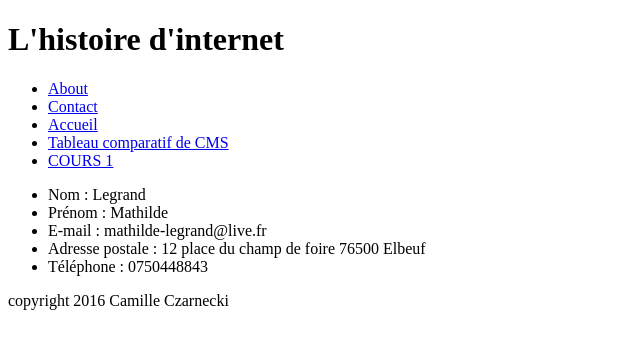
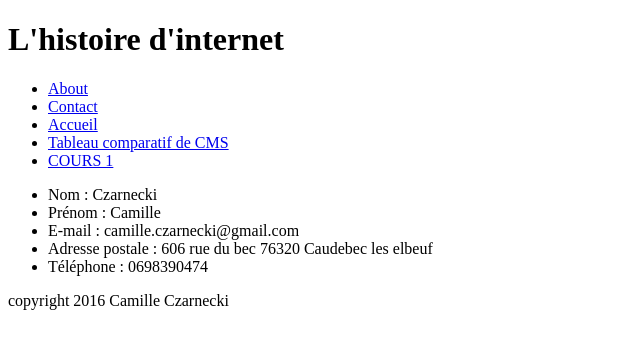
Before and after one commit to CamilleCzarnecki/flatfile, a Jekyll site: the page built from contact.md, in a window 1280 px wide. Shown: the top 349 px of the page, without its empty margins (0-640 px from the left). Built offline with Jekyll 4.4.1, drawn with Linux system fonts in a browser that asks for light colours.

Commit message:
Update contact.md

```diff
--- a/contact.md
+++ b/contact.md
@@ -3,8 +3,8 @@ title: Contact
 layout: page
 ---
 
-* Nom : Legrand
-* Prénom : Mathilde
-* E-mail : mathilde-legrand@live.fr
-* Adresse postale : 12 place du champ de foire 76500 Elbeuf
-* Téléphone : 0750448843
+* Nom : Czarnecki
+* Prénom : Camille
+* E-mail : camille.czarnecki@gmail.com
+* Adresse postale : 606 rue du bec 76320 Caudebec les elbeuf
+* Téléphone : 0698390474
```
